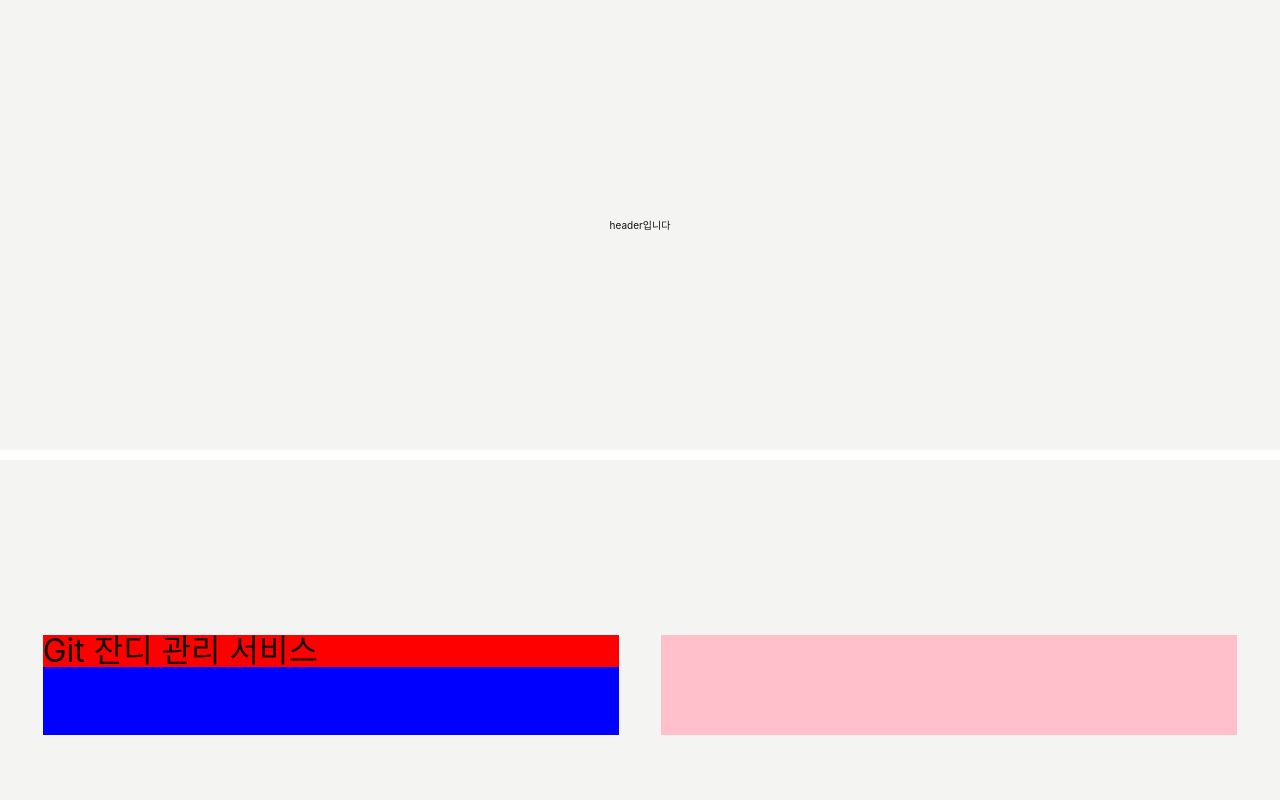
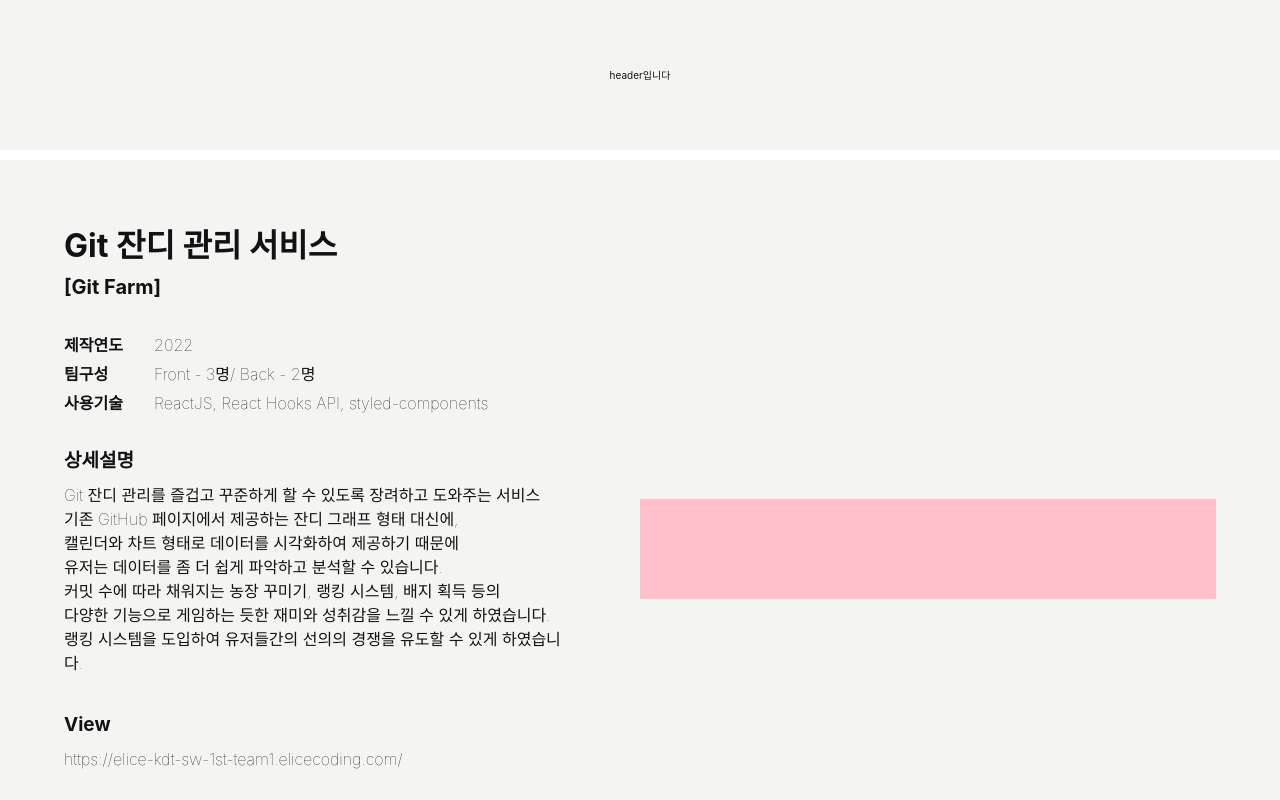
Before and after one commit to soo054141/portfolio_2023, a React (Create React App) app: page / in a window 1280 px wide. Shown: the top 800 px of the page. Built offline with nearby package versions, Linux system fonts and the light colour scheme.

Commit message:
Add prop-types, InfoWrap component markup

```diff
--- a/src/components/Container.js
+++ b/src/components/Container.js
@@ -2,11 +2,11 @@ import styled from "styled-components";
 
 export const Container = styled.div`
   width: 100%;
-  height: 45rem;
   display: flex;
   align-items: center;
   justify-content: space-evenly;
   background-color: ${(props) => props.theme.bgColor};
   color: ${(props) => props.theme.color};
   margin-bottom: 10px;
+  padding: 7rem 0;
 `;
--- a/src/components/InfoWrap/index.jsx
+++ b/src/components/InfoWrap/index.jsx
@@ -2,20 +2,66 @@ import React from "react";
 import PropTypes from "prop-types";
 import * as Info from "./style";
 
-function InfoWrap({ title }) {
+function InfoWrap({ title, subTitle, year, team, stack, detail, view, repo }) {
   return (
     <Info.Wrapper>
       <Info.Title>{title}</Info.Title>
+      <Info.SubTitle>[{subTitle}]</Info.SubTitle>
+      <Info.StackWrapper>
+        <Info.Stacks>
+          <Info.StackTitle>제작연도</Info.StackTitle>
+          <Info.StackContent>{year}</Info.StackContent>
+        </Info.Stacks>
+        <Info.Stacks>
+          <Info.StackTitle>팀구성</Info.StackTitle>
+          <Info.StackContent>{team}</Info.StackContent>
+        </Info.Stacks>
+        <Info.Stacks>
+          <Info.StackTitle>사용기술</Info.StackTitle>
+          <Info.StackContent>{stack}</Info.StackContent>
+        </Info.Stacks>
+      </Info.StackWrapper>
+      <Info.DetailWrapper>
+        <Info.DetailTitle>상세설명</Info.DetailTitle>
+        {detail &&
+          detail.map((txt: string, i: React.Key) => {
+            return (
+              <Info.DetailContent key={i}>
+                {txt}
+                <br />
+              </Info.DetailContent>
+            );
+          })}
+      </Info.DetailWrapper>
+      {view && (
+        <Info.DetailWrapper>
+          <Info.DetailTitle>View</Info.DetailTitle>
+          <Info.DetailContent>
+            <a href={view}>{view}</a>
+          </Info.DetailContent>
+        </Info.DetailWrapper>
+      )}
+      {repo && (
+        <Info.DetailWrapper>
+          <Info.DetailTitle>Repo</Info.DetailTitle>
+          <Info.DetailContent>
+            <a href={repo}>{repo}</a>
+          </Info.DetailContent>
+        </Info.DetailWrapper>
+      )}
     </Info.Wrapper>
   );
 }
 
-InfoWrap.defaultProps = {
-  title: "",
-};
-
 InfoWrap.propTypes = {
   title: PropTypes.string,
+  subTitle: PropTypes.string,
+  year: PropTypes.number,
+  team: PropTypes.string,
+  stack: PropTypes.string,
+  detail: PropTypes.arrayOf(PropTypes.string),
+  view: PropTypes.string,
+  repo: PropTypes.string,
 };
 
 export default InfoWrap;
--- a/src/components/InfoWrap/style.js
+++ b/src/components/InfoWrap/style.js
@@ -1,12 +1,54 @@
 import styled from "styled-components";
 
 export const Wrapper = styled.div`
-  width: 45%;
-  height: 100px;
-  background: blue;
+  width: 40%;
+
+  & > div {
+    margin-top: 4rem;
+  }
 `;
 
 export const Title = styled.h1`
   font-size: 3.2rem;
-  background: red;
+  font-weight: bold;
 `;
+
+export const SubTitle = styled.h2`
+  font-size: 2rem;
+  font-weight: bold;
+  margin-top: 1.5rem;
+`;
+
+export const StackWrapper = styled.div`
+  font-size: 1.6rem;
+  & > :nth-child(2) {
+    margin: 1.3rem 0;
+  }
+`;
+
+export const Stacks = styled.div`
+  display: grid;
+  grid-template-columns: 90px 1fr;
+`;
+
+export const StackTitle = styled.span`
+  font-weight: bold;
+`;
+
+export const StackContent = styled.p`
+  font-weight: lighter;
+`;
+
+export const DetailWrapper = styled.div``;
+
+export const DetailTitle = styled.h3`
+  font-size: 1.9rem;
+  font-weight: bold;
+  margin-bottom: 1.3rem;
+`;
+
+export const DetailContent = styled.p`
+  font-size: 1.6rem;
+  font-weight: lighter;
+  line-height: 1.5;
+`;
--- a/src/pages/gitfarm/index.jsx
+++ b/src/pages/gitfarm/index.jsx
@@ -1,15 +1,54 @@
 import React from "react";
+import PropTypes from "prop-types";
 import { Container } from "../../components/Container";
 import InfoWrap from "../../components/InfoWrap";
 import PreviewWrap from "../../components/PreviewWrap";
 
-function GitFarm() {
+function GitFarm({ title, subTitle, year, team, stack, detail, view, repo }) {
   return (
     <Container>
-      <InfoWrap title="Git 잔디 관리 서비스" />
+      <InfoWrap
+        title={title}
+        subTitle={subTitle}
+        year={year}
+        team={team}
+        stack={stack}
+        detail={detail}
+        view={view}
+        repo={repo}
+      />
       <PreviewWrap></PreviewWrap>
     </Container>
   );
 }
 
+GitFarm.defaultProps = {
+  title: "Git 잔디 관리 서비스",
+  subTitle: "Git Farm",
+  year: 2022,
+  team: "Front - 3명/ Back - 2명",
+  stack: "ReactJS, React Hooks API, styled-components",
+  detail: [
+    "Git 잔디 관리를 즐겁고 꾸준하게 할 수 있도록 장려하고 도와주는 서비스",
+    "기존 GitHub 페이지에서 제공하는 잔디 그래프 형태 대신에,",
+    "캘린더와 차트 형태로 데이터를 시각화하여 제공하기 때문에",
+    "유저는 데이터를 좀 더 쉽게 파악하고 분석할 수 있습니다.",
+    "커밋 수에 따라 채워지는 농장 꾸미기, 랭킹 시스템, 배지 획득 등의",
+    "다양한 기능으로 게임하는 듯한 재미와 성취감을 느낄 수 있게 하였습니다.",
+    "랭킹 시스템을 도입하여 유저들간의 선의의 경쟁을 유도할 수 있게 하였습니다.",
+  ],
+  view: "https://elice-kdt-sw-1st-team1.elicecoding.com/",
+  repo: "https://elice-kdt-sw-1st-team1.elicecoding.com/",
+};
+
+GitFarm.propTypes = {
+  title: PropTypes.string,
+  subTitle: PropTypes.string,
+  year: PropTypes.number,
+  team: PropTypes.string,
+  stack: PropTypes.string,
+  detail: PropTypes.arrayOf(PropTypes.string),
+  view: PropTypes.string,
+  repo: PropTypes.string,
+};
 export default GitFarm;
```
Also changed, not shown: src/styles/theme.js (+0 -8 lines).
